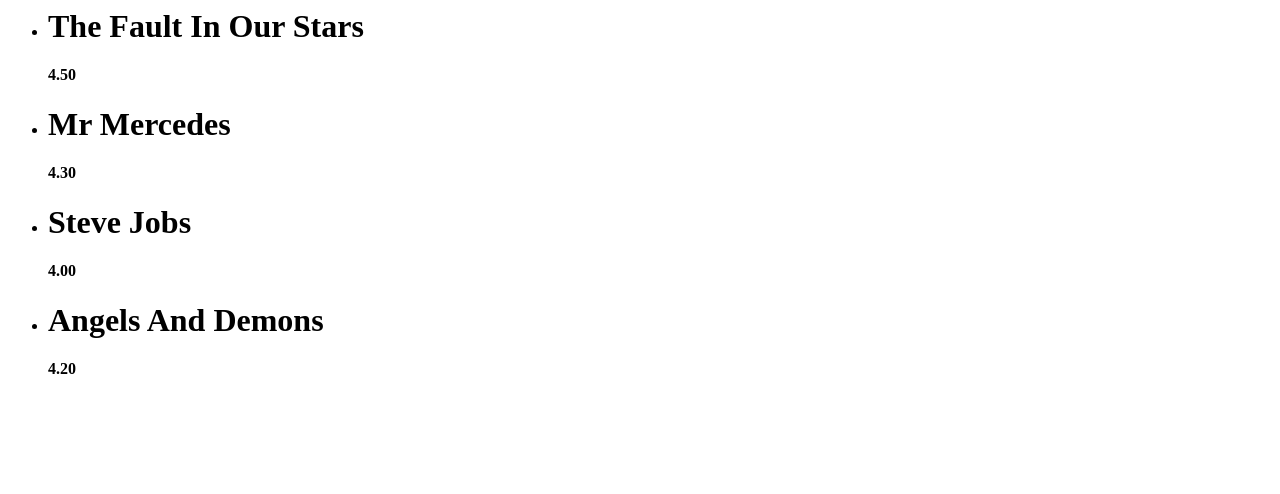
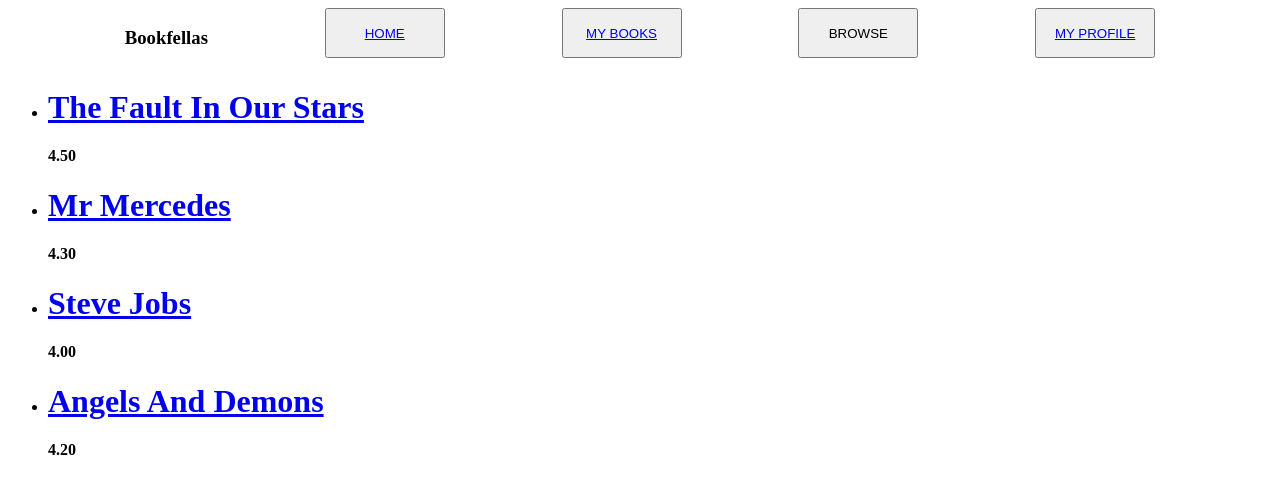
Before and after one commit to dibyenducoder/Bookfellas, a Django app: page /books/ in a window 1280 px wide. Shown: the top 494 px of the page. Run offline with Django 3.2, Linux system fonts and the light colour scheme; data comes from the database, SQL or seed files in the repository.

Commit message:
HTML links and CSS added

```diff
--- /dev/null
+++ b/books/static/base.css
@@ -0,0 +1,27 @@
+nav
+{
+	display: flex;
+	justify-content: space-evenly;
+}
+
+button
+{
+	width: 120px;
+	height: 50px;
+}
+
+.dropdown
+{
+	position: relative;
+}
+
+.dropdown_content
+{
+	padding: 5px;
+	border-radius: 10px;
+	background-color: #dfd6d4;
+	position: absolute;
+	display: none;
+}
+
+.dropdown:hover .dropdown_content {display: block;}
--- a/books/templates/books/author_index.html
+++ b/books/templates/books/author_index.html
@@ -1,8 +1,12 @@
+{% extends "books/base.html" %}
+
+{% block content %}
 	<ul>
 	{% for author in authors %}
 		<li>
-	<h1>{{ author.name }}</h1>
+		<h1><a href="{% url 'author_detail' author.id %}">{{ author.name }}</a></h1>
 		<h4>{{ author.desc }}</h4>
 		</li>
 	{% endfor %}
 	</ul>
+{% endblock %}
--- /dev/null
+++ b/books/templates/books/base.html
@@ -0,0 +1,27 @@
+<!DOCTYPE HTML>
+<html>
+<head>
+	{% load static %}
+	<link rel="stylesheet" href="{% static 'base.css' %}">
+</head>
+<body>
+	<nav>
+			<div id="logo">
+				<h3>Bookfellas</h3>
+			</div>
+			<button class="nav_button"><a href="#">HOME</a></button>
+			<button class="nav_button"><a href="#">MY BOOKS</a></button>
+			<div class="dropdown">
+				<button class="nav_button">BROWSE</button>
+				<div class="dropdown_content">
+					<button><a href="{% url 'book_index' %}">Books</a></button>
+    				<button><a href="{% url 'genre_index' %}">Genres</a></button>
+    				<button><a href="{% url 'author_index' %}">Authors</a></button>
+    			</div>
+			</div>
+			<button class="nav_button"><a href="#">MY PROFILE</a></button>
+	</nav>
+
+	{% block content %}{% endblock %}
+</body>
+</html>
--- a/books/templates/books/book_index.html
+++ b/books/templates/books/book_index.html
@@ -1,8 +1,12 @@
+{% extends "books/base.html" %}
+
+{% block content %}
 	<ul>
 	{% for book in books %}
 		<li>
-	<h1>{{ book.title }}</h1>
+		<h1><a href="{% url 'book_detail' book.id %}">{{ book.title }}</a></h1>
 		<h4>{{ book.ratings }}</h4>
 		</li>
 	{% endfor %}
 	</ul>
+{%endblock%}
--- a/books/templates/books/genre_index.html
+++ b/books/templates/books/genre_index.html
@@ -1,8 +1,12 @@
+{% extends "books/base.html" %}
+
+{% block content %}
 	<ul>
 	{% for genre in genres %}
 		<li>
-	<h1>{{ genre.name }}</h1>
+		<h1><a href="{% url 'genre_detail' genre.id %}">{{ genre.name }}</a></h1>
 		<h4>{{ genre.desc }}</h4>
 		</li>
 	{% endfor %}
 	</ul>
+{% endblock %}
```
Also changed, not shown: books/templates/books/author_detail.html (+9 -5 lines), books/templates/books/book_detail.html (+9 -5 lines), books/templates/books/genre_detail.html (+9 -5 lines). Lines whose indentation alone changed are shown as unchanged.
